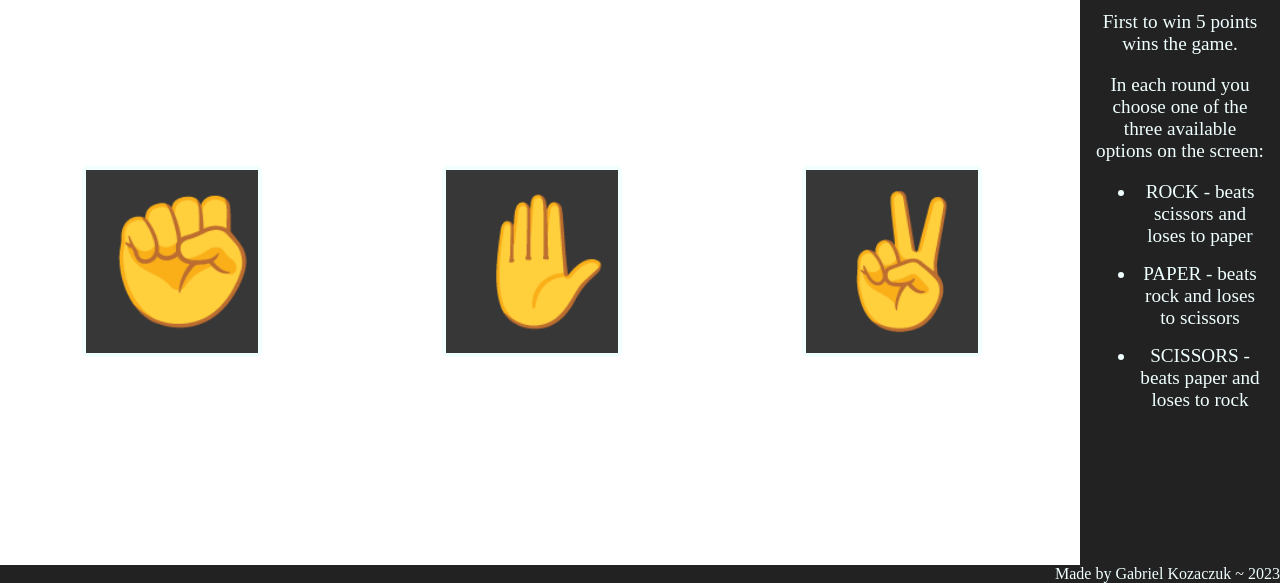
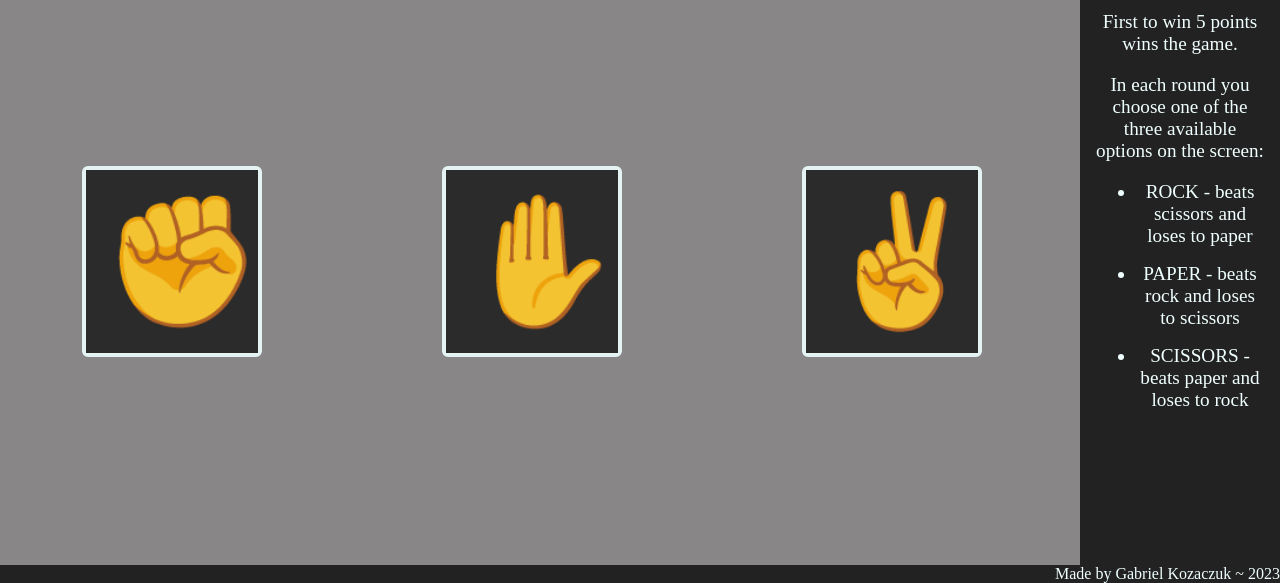
Before and after one commit to Gabro2468/rock-paper-scissors, a plain HTML site: page index.html in a window 1280 px wide. Shown: the part 217-800 px from the top of the page. Drawn offline with Linux system fonts and the light colour scheme.

Commit message:
Change background color

```diff
--- a/styles.css
+++ b/styles.css
@@ -6,6 +6,7 @@ body {
 
     height: 100%;
     margin: 0;
+    background-color: rgb(136, 134, 134);
 }
 
 /*
```
